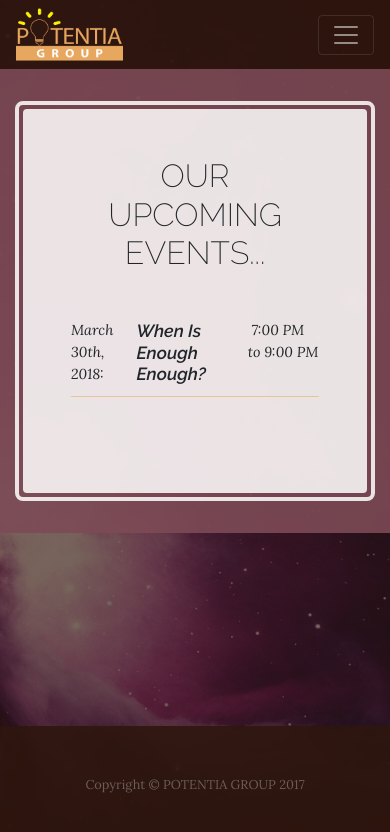
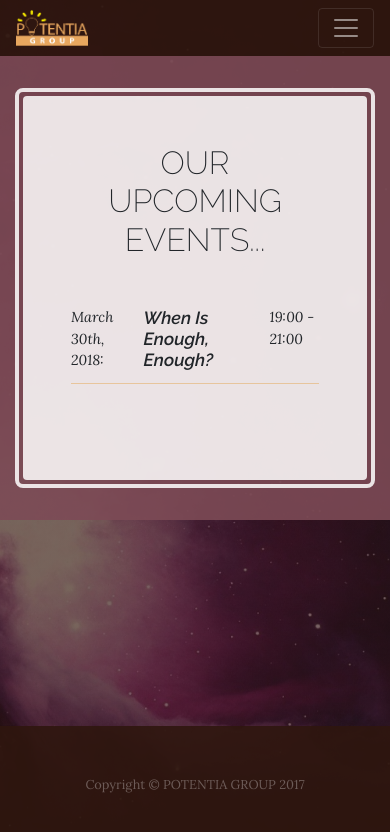
Before and after one commit to aamernhasham/Potentia, a website: page events.html in a window 390 px wide. Drawn offline with Linux system fonts and the light colour scheme.

Commit message:
minor tweaks

```diff
--- a/css/business-casual.css
+++ b/css/business-casual.css
@@ -122,6 +122,8 @@ p {
   #mainNav .navbar-nav .nav-item.active .nav-link:hover {
     color: #e6a756;
   }
+
+
 }
 
 .btn-xl {
@@ -143,6 +145,8 @@ p {
     float:right;
   }
 
+
+
   .intro .intro-text{
     left:0;
     width: 45%;
@@ -156,6 +160,8 @@ p {
     width: 45%;
     margin-top: 3rem;
     position: absolute;
+
+
   }
 /*
   .intro .intro-text .intro-button{
@@ -178,15 +184,18 @@ p {
     margin-bottom: 10px
   }
 
+
+
   #logo_img{
 
-    width:30%;
+    width:20%;
     height:25%;
     margin:0;
     padding:0;
     text-align: left;
 
   }
+
 
 }
 
@@ -195,6 +204,8 @@ p {
   .intro .intro-text{
     width: 45%;
   }
+
+
 
   .alt-text {
     width:45%;
@@ -230,6 +241,7 @@ p {
     position: relative;
     z-index: 0;
   }
+
   .about-heading .about-heading-content {
     margin-top: -5rem;
     position: relative;
@@ -243,6 +255,9 @@ p {
     z-index: 1;
     margin-bottom: -3rem;
   }
+
+
+
   .product-item .product-item-img {
     position: relative;
     z-index: 0;
@@ -277,8 +292,15 @@ p {
     width: 80%;
     font-size: 1.1rem;
   }
+
+
 }
 
+@media (max-width: 767px)
+{
+
+
+}
 .address strong {
   font-size: 1.2rem;
 }
--- a/events.html
+++ b/events.html
@@ -70,8 +70,13 @@
                 <ul class="list-unstyled list-hours mb-5 text-left mx-auto">
 
                   <li class="list-unstyled-item list-hours-item d-flex">
-                    March 30th, 2018:&nbsp; <h1 style="font-weight:600;font-size:1.1rem;"> When Is Enough Enough?</h1>
-                    <span class="ml-auto">&nbsp;7:00 PM to 9:00 PM</span>
+
+                    March 30th, 2018:&nbsp; <h1 style="font-weight:600;font-size:1.1rem;"> When Is Enough, Enough?</h1>
+                      <span class="ml-auto">19:00 - 21:00 </span>
+
+
+
+
                   </li>
 
                 </ul>
```
